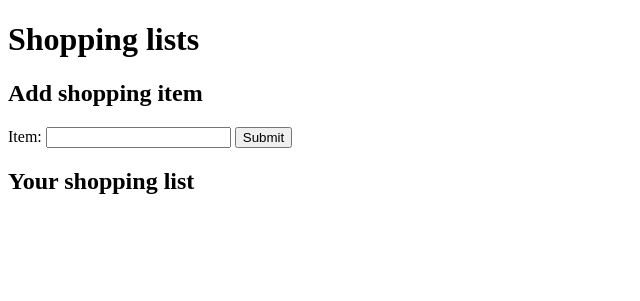
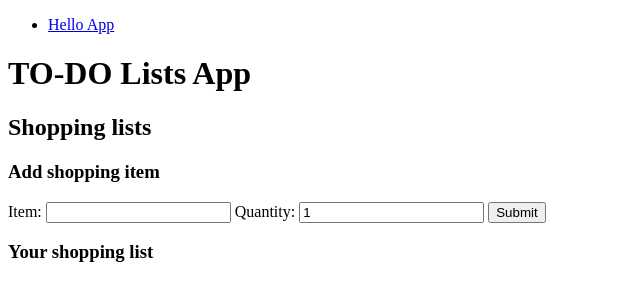
Before and after one commit to patmull/harvard-cs50-beyond, a Django app: page /tasks/shopping-lists in a window 1280 px wide. Shown: the top 301 px of the page, without its empty margins (0-640 px from the left). Run offline with Django 4.2, Linux system fonts and the light colour scheme.

Commit message:
Introduced a html blocks inheritance but showed another potential problem with ducplicated url names

```diff
--- a/djangoProject/hello/urls.py
+++ b/djangoProject/hello/urls.py
@@ -4,9 +4,9 @@ from . import views
 
 urlpatterns = [
     # /hello
-    path("", views.index, name="index"),
+    path("", views.index, name='index'),
     # /hello/brian
-    path("brian", views.brian, name="brian"),
+    path("brian", views.brian, name='brian'),
 
     # Better: using parameter
     path("greet/<str:name>", views.greet, name="greet"),
--- a/djangoProject/tasks/templates/shopping-lists.html
+++ b/djangoProject/tasks/templates/shopping-lists.html
@@ -1,21 +1,17 @@
-<!DOCTYPE html>
-<html lang="cs">
-    <header>
-    </header>
-    <body>
-        <h1>Shopping lists</h1>
-        <h2>Add shopping item</h2>
+{% extends "tasks-template/todo-list-app-main.html" %}
+
+{% block items %}
+    <h2>Shopping lists</h2>
+    <h3>Add shopping item</h3>
     <form method="POST" action="{% url 'add_new_shopping_item' %}">
         {% csrf_token %}
         {{ new_item_form }}
         <input type="submit">
     </form>
-        <h2>Your shopping list</h2>
+    <h3>Your shopping list</h3>
     <ul>
         {% for item in shopping_items %}
-                <li>{{ item }}</li>
+            <li>{{ item.list_item_name }} {{ item.quantity }}x</li>
         {% endfor %}
     </ul>
-
-    </body>
-</html>
+{% endblock %}
--- /dev/null
+++ b/djangoProject/tasks/templates/tasks-template/todo-list-app-main.html
@@ -0,0 +1,22 @@
+<!DOCTYPE html>
+<html lang="cs">
+<head>
+    <meta charset="UTF-8">
+    <title>TO-DO Lists App</title>
+</head>
+<body>
+    <header>
+        <nav>
+            <ul>
+                <li><a href="{% url 'index' %}">Hello App</a></li>
+                <!--
+                <li><a href="">Task App</a></li>
+                -->
+            </ul>
+        </nav>
+    </header>
+    <h1>TO-DO Lists App</h1>
+    {% block items %}
+    {% endblock %}
+</body>
+</html>
--- a/djangoProject/tasks/urls.py
+++ b/djangoProject/tasks/urls.py
@@ -3,7 +3,7 @@ from django.urls import path
 from tasks import views
 
 urlpatterns = [
-    path('', views.index, name='tasks'),
+    path('', views.index, name='index'),
     path('shopping-lists', views.shopping_lists, name='shopping_lists'),
     path('new-task', views.index, name='new_task'),
     path('new-shopping-item',  views.shopping_lists, name='add_new_shopping_item')
--- a/djangoProject/tasks/views.py
+++ b/djangoProject/tasks/views.py
@@ -8,6 +8,10 @@ LIST_OF_SHOPPING_ITEMS = []
 
 class NewItemForm(forms.Form):
     new_list_item = forms.CharField(label="Item:", required=True)
+
+
+class NewFormWithQuantity(NewItemForm, forms.Form):
+    new_list_item_quantity = forms.IntegerField(label="Quantity:", required=True, min_value=1, step_size=1, initial=1)
 
 
 # create your views here.
@@ -33,9 +37,11 @@ def shopping_lists(request):
     # list_of_tasks = ['nákup', 'vysávání', 'zřídit účet']
     if request.method == "POST":
         new_shopping_item_name = request.POST.get('new_list_item')
-        list_of_shopping_items.append(new_shopping_item_name)
+        new_shopping_item_quantity = request.POST.get('new_list_item_quantity')
+        new_item_quantity_pair = {'list_item_name': new_shopping_item_name, 'quantity': new_shopping_item_quantity}
+        list_of_shopping_items.append(new_item_quantity_pair)
 
     return render(request, 'shopping-lists.html', {
         'shopping_items': list_of_shopping_items,
-        "new_item_form": NewItemForm
+        "new_item_form": NewFormWithQuantity
     })
```
Also changed, not shown: djangoProject/tasks/templates/tasks.html (+4 -10 lines). Lines whose indentation alone changed are shown as unchanged.
